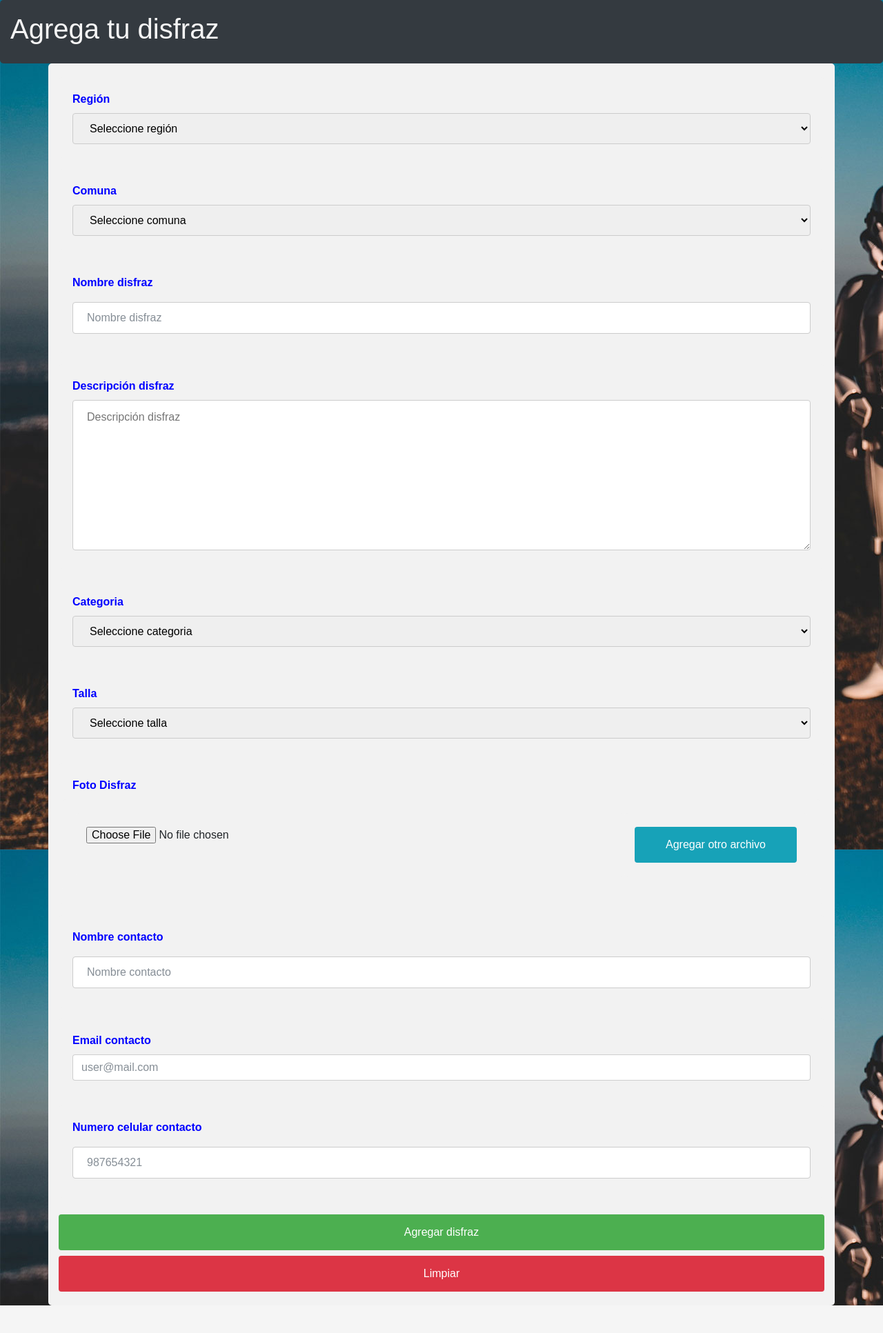
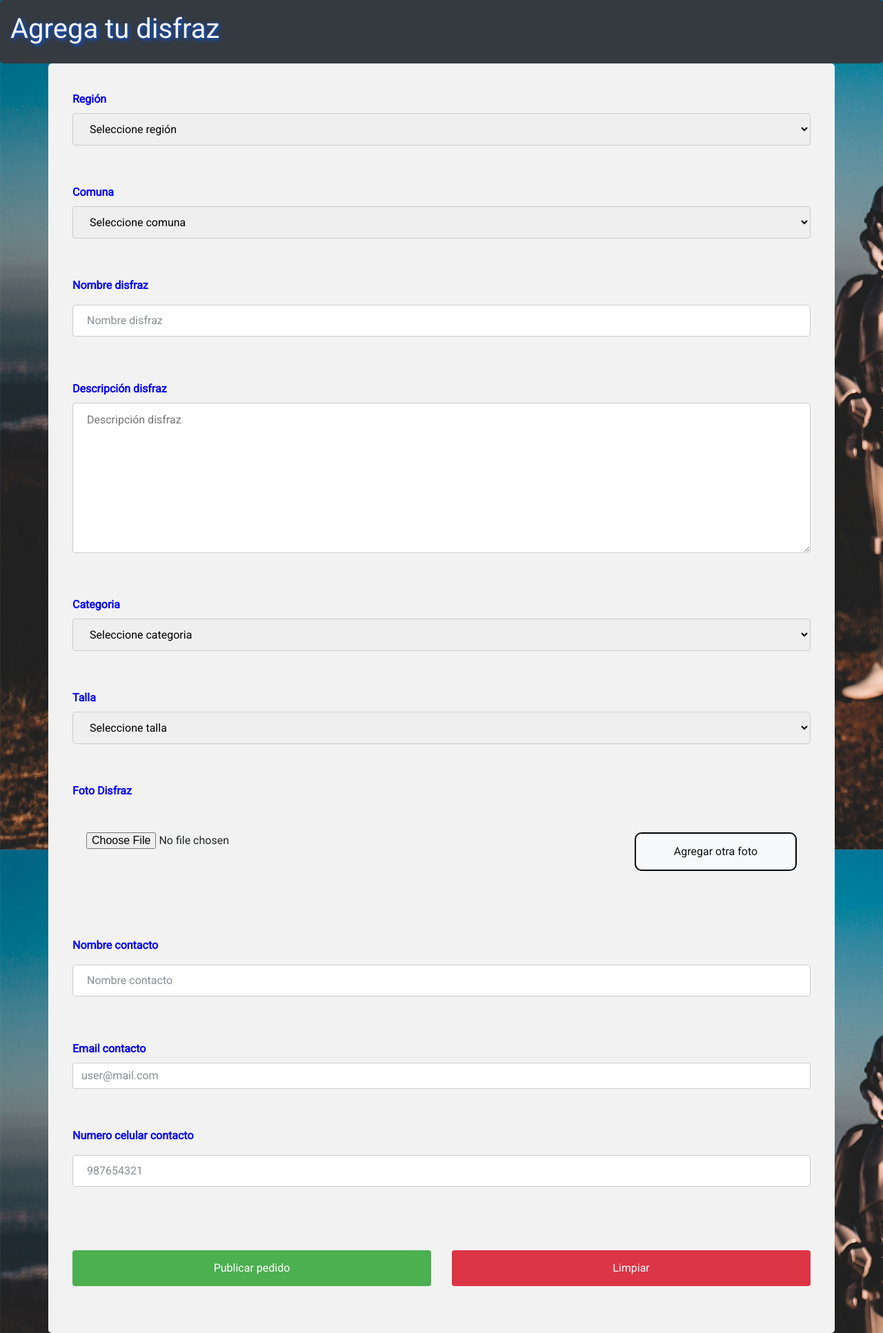
Before and after one commit to cmesiasd/CC5002, a PHP site: page /agregarDisfraz.html in a window 1280 px wide. Shown: the whole page at 69% size. Before the commit the page ends 1893 px from the top, so only its background shows below. Run offline with PHP 8.4, Linux system fonts and the light colour scheme.

Commit message:
validator form

```diff
--- a/agregarDisfraz.html
+++ b/agregarDisfraz.html
@@ -1,12 +1,16 @@
 <!DOCTYPE html>
+<html lang="es">
 
 <head>
 	<meta charset="utf-8">
+	<meta name="viewport" content="width=device-width, initial-scale=1.0">
+	<meta http-equiv="X-UA-Compatible" content="ie=edge">
+
 	<link rel="stylesheet" href="css/agregarDisfraz.css">
 	<link rel="stylesheet" href="css/boostrapw3c.css">
 	<link rel="stylesheet" href="css/main.css">
-	<script src="js/validator.js"></script>
-	<script src="js/regiones.js"></script>
+	<link href="https://fonts.googleapis.com/css?family=Roboto&display=swap" rel="stylesheet">
+
 	<script src="js/jquery-3.4.1.min.js"></script>
 	<title>Reciclador de Disfraces</title>
 </head>
@@ -16,44 +20,44 @@
 		<h1 class="titulo">Agrega tu disfraz</h1>
 	</div>
 
-	<div class="container">
+	<div class="container" id="container">
 		<form id="myform" method="post" action="#" onsubmit="dataValidator();">
 
 			<!-- Region -->
 			<div class="form-group">
 				<label for="region" class="text-field">Región</label>
-				<select id="region"></select>
+				<select id="region" name="region"></select>
 			</div>
 
 			<!-- Comuna -->
 			<div class="form-group">
 				<label for="comuna" class="text-field">Comuna</label>
-				<select id="comuna"></select>
+				<select id="comuna" name="comuna"></select>
 			</div>
 
 			<!-- Nombre disfraz -->
 			<div class="form-group">
 				<label for="nombre-disfraz" class="text-field">Nombre disfraz</label>
-				<input type="text" id="nombre-disfraz" name="nombre" class="form-control"
-					placeholder="Nombre disfraz">
+				<input type="text" id="nombre-disfraz" name="nombre-disfraz" class="form-control" placeholder="Nombre disfraz">
 			</div>
 
 			<!-- Descripcion disfraz -->
 			<div class="form-group">
 				<label for="descripcion-disfraz" class="text-field">Descripción disfraz</label>
-				<textarea name="descripcion-disfraz" id="descripcion-disfraz" cols="40" rows="8" placeholder="Descripción disfraz"></textarea>
+				<textarea name="descripcion-disfraz" id="descripcion-disfraz" cols="40" rows="8"
+					placeholder="Descripción disfraz"></textarea>
 			</div>
 
 			<!--Categoria-->
 			<div class="form-group">
-				<label for="" class="text-field">Categoria</label>
-				<select id="categoria"></select>
+				<label for="categoria" class="text-field">Categoria</label>
+				<select id="categoria" name="categoria"></select>
 			</div>
 
 			<!--Talla-->
 			<div class="form-group">
 				<label for="talla" class="text-field">Talla</label>
-				<select id="talla"></select>
+				<select id="talla" name="talla"></select>
 			</div>
 
 			<!--Foto-->
@@ -61,26 +65,26 @@
 				<label for="foto-disfraz" class="text-field">Foto Disfraz</label>
 				<br>
 				<div class="row">
-					<div class="col-9">
-					<input type="file" class="archivos" id="foto-disfraz" name="foto-disfraz">
+					<div class="col-lg-9 col-md-12">
+						<input type="file" class="archivos" id="foto-disfraz" name="foto-disfraz">
 					</div>
-					<div class="col-3">
-					<button class="btn-info" onclick="return add_image()" id="mas">Agregar otro archivo</button>
-				</div>
+					<div class="col-lg-3 col-md-12">
+						<button class="btn-small btn-light" id="button-add" onclick="return add_image()">Agregar otra
+							foto</button>
+					</div>
 				</div>
 			</div>
 
 			<!-- Nombre contacto -->
 			<div class="form-group">
 				<label for="nombre" class="text-field">Nombre contacto</label>
-				<input type="text" id="nombre" name="nombre" class="form-control" size="20"
-					placeholder="Nombre contacto">
+				<input type="text" name="nombre" class="form-control" id="nombre" placeholder="Nombre contacto">
 			</div>
 
 			<!-- Email contacto -->
 			<div class="form-group">
 				<label for="email" class="text-field">Email contacto</label>
-				<input type="email" class="form-control" name="email" id="email" placeholder="user@mail.com">
+				<input type="email" class="form-control" name="email" id="email"placeholder="user@mail.com">
 			</div>
 
 			<!-- Celular contacto -->
@@ -89,15 +93,23 @@
 				<input type="text" class="form-control" name="celular" id="celular" placeholder="987654321">
 			</div>
 
-			<input class="btn-success" type="submit" value="Agregar disfraz">
-			<button id="myButton" class="btn-danger" onclick="cleanForm();">Limpiar</button>
+
+			<div class="row">
+				<div class="col-6">
+					<input class="btn-success" type="submit" value="Publicar pedido">
+				</div>
+				<div class="col-6">
+					<button class="btn-danger mt-2" onclick="cleanForm();">Limpiar</button>
+				</div>
+			</div>
 		</form>
 	</div>
 
-	<!---->
+	<!-- Scripts -->
 	<script src="js/agregar.js"></script>
 	<script src="js/regiones.js"></script>
 	<script src="js/categorias.js"></script>
+	<script src="js/validator.js"></script>
 </body>
 
 </html>
--- a/css/main.css
+++ b/css/main.css
@@ -1,5 +1,6 @@
 h1.titulo{
     color: whitesmoke !important;
+    text-shadow: 2px 2px 6px #0057f8;
 }
 
 .table-head{
@@ -8,8 +9,15 @@ h1.titulo{
 
 body{
     background: url(../image/bg2.jpg) !important;
+    font-family: 'Roboto', sans-serif;
 }
 
 #menu{
     width: 30%;
+    font-size: 110%
 }
+
+#button-add{
+    border: 2px solid black;
+    border-radius: 10px;
+}
--- a/index.html
+++ b/index.html
@@ -1,13 +1,15 @@
 <!DOCTYPE html>
+<html lang="es">
 
 <head>
     <meta charset="utf-8">
     <link rel="stylesheet" href="css/agregarDisfraz.css">
     <link rel="stylesheet" href="css/main.css">
     <link rel="stylesheet" href="css/boostrapw3c.css">
+    <link href="https://fonts.googleapis.com/css?family=Roboto&display=swap" rel="stylesheet">
     <script src="js/validator.js"></script>
     <script src="js/regiones.js"></script>
-    <script type="text/javascript" src="js/jquery-3.4.1.min.js"></script>
+    <script src="js/jquery-3.4.1.min.js"></script>
     <title>Reciclador de Disfraces</title>
 </head>
 
--- a/js/agregar.js
+++ b/js/agregar.js
@@ -1,15 +1,3 @@
-var contadorR = 1;
-var contador1 = 0;
-var contador2 = 0;
-var contador3 = 0;
-var contador4 = 0;
-var contador5 = 0;
-var Vcontador1 = 0;
-var Vcontador2 = 0;
-var Vcontador3 = 0;
-var Vcontador4 = 0;
-var Vcontador5 = 0;
-
 function add_image() {
     let cantidad = document.querySelectorAll('input.archivos').length;
     if (cantidad < 5) {
--- a/js/validator.js
+++ b/js/validator.js
@@ -1,32 +1,63 @@
  /**
-  * Válidar que el largo del nombre no se más de 20 carácteres y
-  * solo puede contener letras
+  * Válidar que el largo del nombre-disfraz no sea más de 30 carácteres y no vacío.
+  * Solo puede contener letras
   */
 
-function nameValidator(container) {
-    var nombre  = document.getElementsByName("nombre-disfraz").value;
+ function nameCostumeValidator(container) {
+     var nombreDisfraz = document.getElementsByName("nombre-disfraz")[0].value;
      var regex = /^[a-zA-Z]*$/;
-    if (nombre.length > 30) {
-        alert("Su nombre no debe exceder más de 30 carácteres ");
+     if (nombreDisfraz.length > 30 || nombreDisfraz.length == 0) {
+         alert("Su nombre de disfraz no debe exceder más de 30 carácteres y no puedo ser vacío");
          return false;
      }
-    if (!regex.test(nombre)) {
-        alert("Su nombre solo puede contener letras");
+     if (!regex.test(nombreDisfraz)) {
+         alert("Su nombre de disfraz solo puede contener letras");
          return false;
      }
      return true;
  }
 
+ function fileValidator(container) {
+     var file = document.getElementById("foto-disfraz").files;
+     if (file.length == 0) {
+         alert("Debe adjuntar un archivo");
+     }
+ }
+
+ function descriptionValidator(container) {
+     var description = document.getElementsByName("descripcion-disfraz")[0].value;
+
+     if (description.length > 500) {
+         alert("Descripción del disfraz no debe exceder más de 500 carácteres");
+         return false;
+     }
+     return true;
+ }
+
+ function nameValidator(container) {
+     var nombre = document.getElementsByName("nombre")[0].value;
+     var regex = /^[a-zA-Z]*$/;
+     if (nombre.length > 30 || nombre.length < 3) {
+         alert("Su nombre de disfraz debe tener al menos 3 carácteres y menos de 30 carácteres");
+         return false;
+     }
+     if (!regex.test(nombre)) {
+         alert("Su nombre de disfraz solo puede contener letras");
+         return false;
+     }
+     return true;
+ }
  /**
   * Válidar que el campo teléfono no puede ser mayor a 10 carácteres y
   * sólo puede contener carácteres numéricos
   */
 
  function phoneValidator(container) {
-    var telefono  = document.getElementsByName("telefono")[0].value;
+     var telefono = document.getElementsByName("celular")[0].value;
      var regex = /^\d+$/;
-    if (telefono.length > 20) {
-        alert("Su teléfono no debe exceder más de 10 carácteres ");
+     if (telefono.length > 15) {
+         console.log("largo telefono = " + telefono);
+         alert("Su teléfono no debe exceder más de 15 carácteres ");
          return false;
      }
      if (!regex.test(telefono)) {
@@ -35,6 +66,22 @@ function phoneValidator(container) {
      }
      return true;
  }
+
+ function emailValidator(container) {
+     var email = document.getElementsByName("email")[0].value;
+     var regex = /^(([^<>()\[\]\\.,;:\s@"]+(\.[^<>()\[\]\\.,;:\s@"]+)*)|(".+"))@((\[[0-9]{1,3}\.[0-9]{1,3}\.[0-9]{1,3}\.[0-9]{1,3}])|(([a-zA-Z\-0-9]+\.)+[a-zA-Z]{2,}))$/;
+     if (email.length > 30) {
+         alert("Su email no debe exceder más de 30 carácteres ");
+         return false;
+     }
+     if (!regex.test(email)) {
+         alert("Ingrese email valido");
+         return false;
+     }
+     return true;
+ }
+
+
 
  /**
   * Cambiar foto de ingredientes de acuerdo a la selección
@@ -50,13 +97,11 @@ function changeIngredients() {
          carne.style.display = "";
          aceitunas.style.display = "none";
          pepperoni.style.display = "none";
-    }
-    else if (ingrediente === '1') {
+     } else if (ingrediente === '1') {
          carne.style.display = "none";
          aceitunas.style.display = "none";
          pepperoni.style.display = "";
-    }
-    else if (ingrediente === '2') {
+     } else if (ingrediente === '2') {
          carne.style.display = "none";
          aceitunas.style.display = "";
          pepperoni.style.display = "none";
@@ -74,8 +119,10 @@ function changeIngredients() {
  function dataValidator() {
      container = document.getElementById("container");
 
+     if (nameCostumeValidator(container) && phoneValidator(container) &&
+         emailValidator(container) && nameValidator(container) &&
+         descriptionValidator(container) && fileValidator(container)) {
 
-     if (nameValidator(container) && phoneValidator(container)) {
          return true;
      }
      return false;
```
Also changed, not shown: css/agregarDisfraz.css (+9 -4 lines), publicarPedido.html (+22 -7 lines), verDisfraces.html (+7 -3 lines), verPedidos.html (+10 -3 lines). Lines whose indentation alone changed are shown as unchanged.
